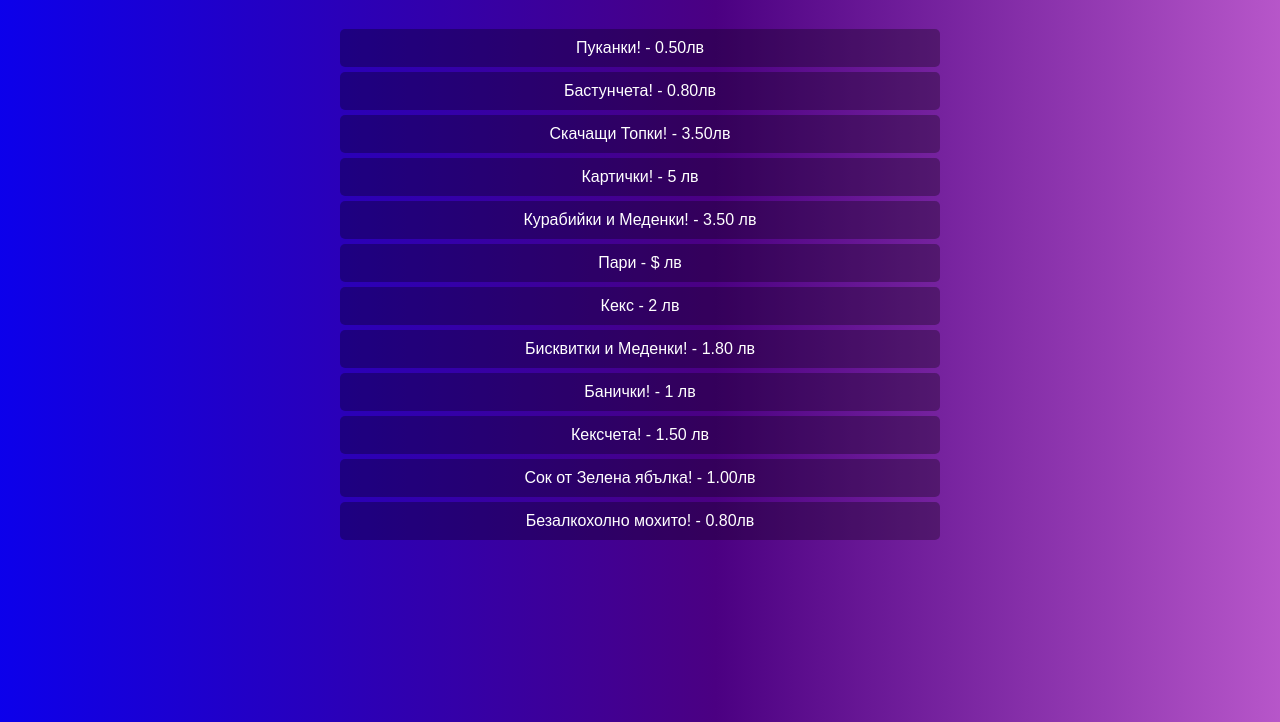
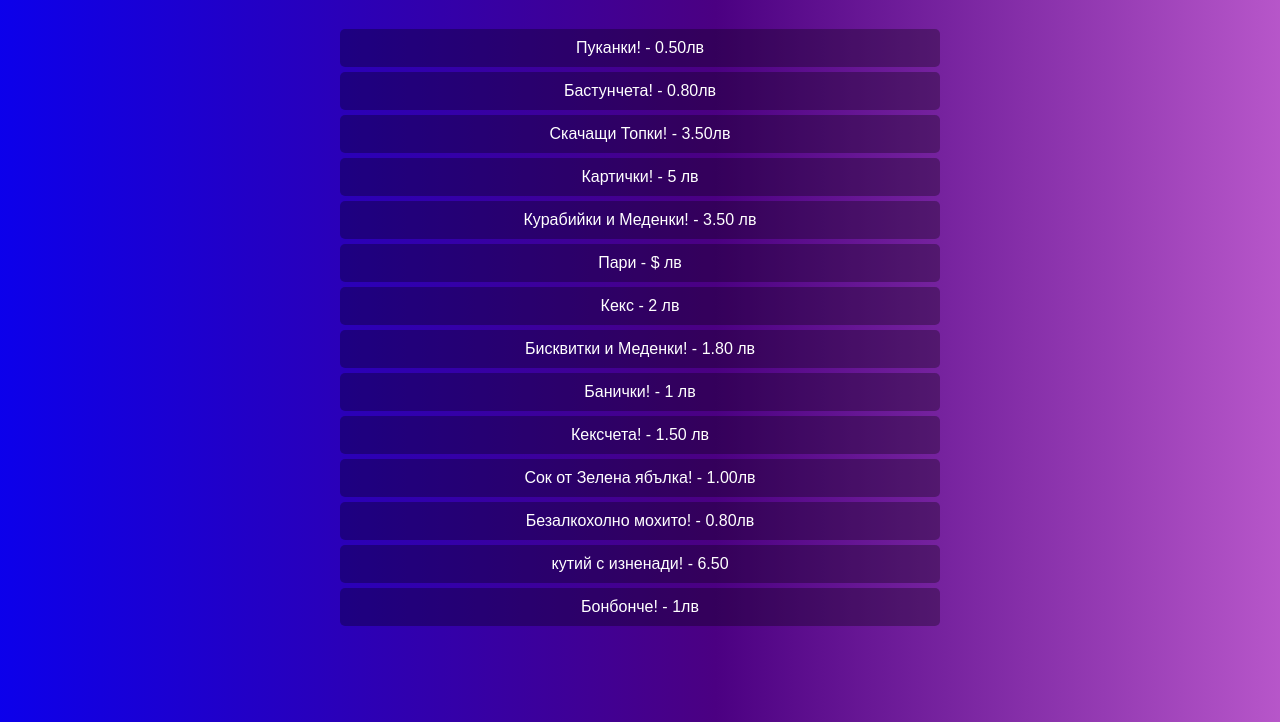
Before and after one commit to ilianTsonev/Krimma, a plain HTML site: page index.html in a window 1280 px wide. Shown: the part 78-800 px from the top of the page. Drawn offline with Linux system fonts and the light colour scheme.

Commit message:
Update index.html

```diff
--- a/index.html
+++ b/index.html
@@ -62,6 +62,9 @@
         <li>Кексчета! - 1.50 лв</li>
         <li>Сок от Зелена ябълка! - 1.00лв</li>
         <li>Безалкохолно мохито! - 0.80лв</li>
+        <li>кутий с изненади! - 6.50</li>
+        <li>Бонбонче! - 1лв</li>
+
     </ul>
 </body>
 </html>
```
